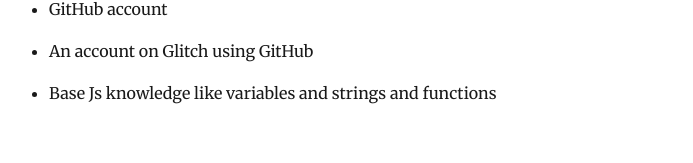
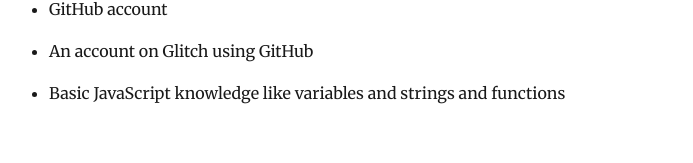
Before and after one commit to athul/blog, a Gatsby site: page /probot/ in a window 1280 px wide. Shown: the part 731-894 px from the top of the page, without its empty margins (276-969 px from the left). Built offline with nearby package versions, Linux system fonts and the light colour scheme; Gatsby itself is replaced by a stand-in of ours; some packages are replaced by stand-ins of ours.

Commit message:
Update content/blog/probot/index.md
Co-Authored-By: Jason Etcovitch <jasonetco@github.com>

```diff
--- a/content/blog/probot/index.md
+++ b/content/blog/probot/index.md
@@ -14,7 +14,7 @@ Most of these apps are written in JavaScript (Node.js) using **Probot**, a frame
  ###### Prerequisites
 - GitHub account
 - An account on Glitch using GitHub
-- Base Js knowledge like variables and strings and functions
+- Basic JavaScript knowledge like variables and strings and functions
 #### Making our App on Glitch
 Glitch is a free online code-editing platform. It sets up our environment will all the necessary packages and stuff. All you need to do is click this button👇 and you'll get a full working environment for your "Remixing".
 <!-- Remix Button -->
```
